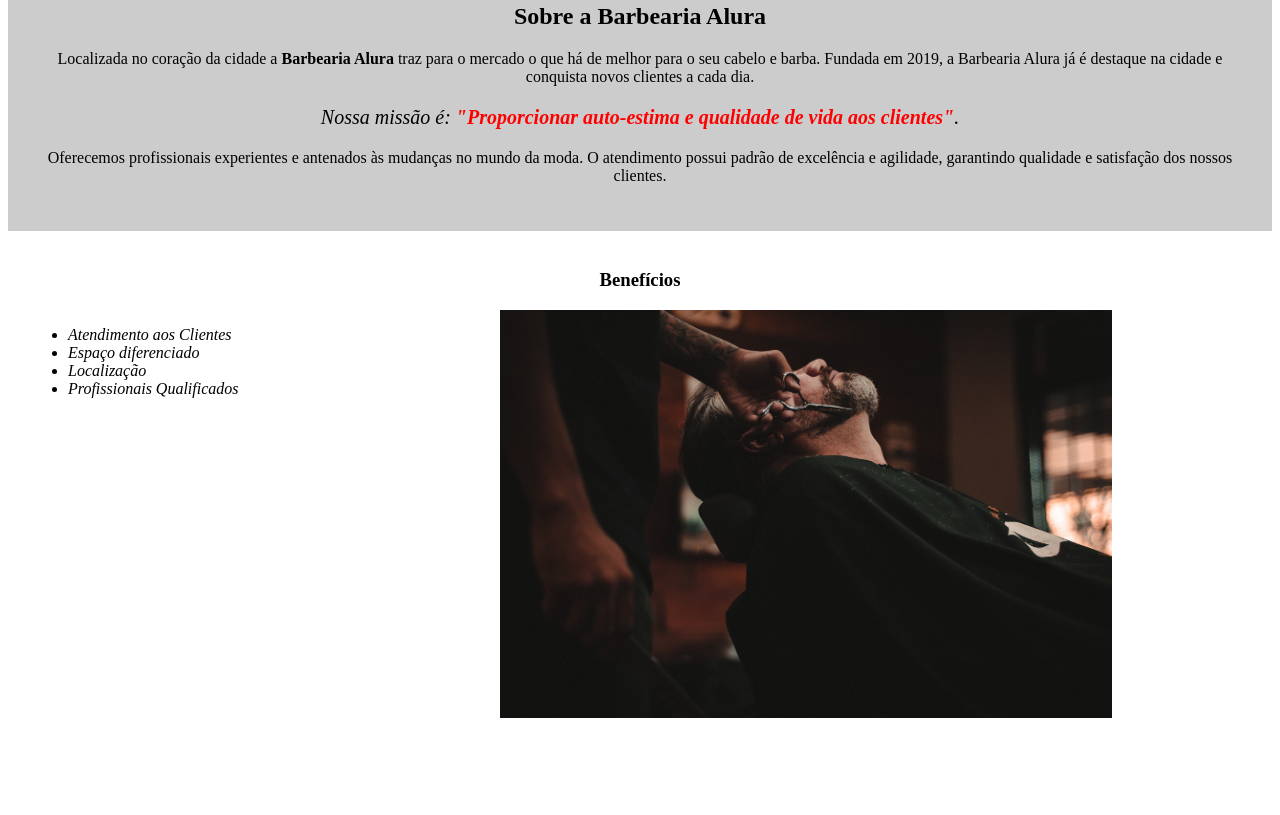
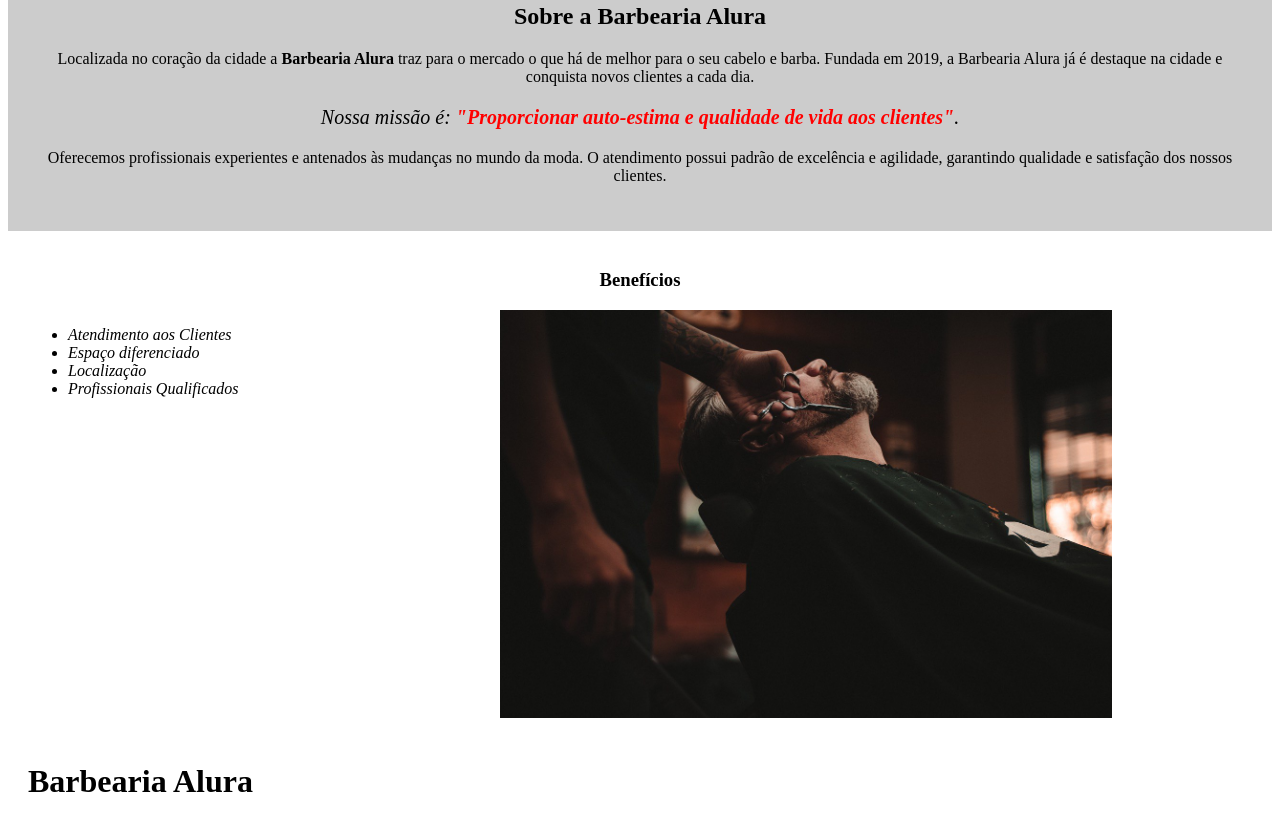
Before and after one commit to Nickolas1237378/site-teste, a plain HTML site: page index.html in a window 1280 px wide. Shown: the part 605-1420 px from the top of the page. Before the commit the page ends 1355 px from the top, so only its background shows below. Drawn offline with Linux system fonts and the light colour scheme.

Commit message:
Update index.html

```diff
--- a/index.html
+++ b/index.html
@@ -1,3 +1,70 @@
+<!DOCTYPE html>
+<html lang="pt-br">
+	<head>
+		<meta charset="UTF-8">
+		<title>Barbearia Alura</title>
+		<link rel="stylesheet" href="style.css">
+	</head>
+
+	<body>
+		<header>
+			<h1 class="titulo-principal">Barbearia Alura</h1>
+		</header>
+		<img id="banner" src="banner.jpg">
+		<div class="principal">
+			<h2 class="titulo-centralizado">Sobre a Barbearia Alura</h2>
+
+			<p>Localizada no coração da cidade a <strong>Barbearia Alura</strong> traz para o mercado o que há de melhor para o seu cabelo e barba. Fundada em 2019, a Barbearia Alura já é destaque na cidade e conquista novos clientes a cada dia.</p>
+
+			<p id="missao"><em>Nossa missão é: <strong>"Proporcionar auto-estima e qualidade de vida aos clientes"</strong>.</em></p>
+
+			<p>Oferecemos profissionais experientes e antenados às mudanças no mundo da moda. O atendimento possui padrão de excelência e agilidade, garantindo qualidade e satisfação dos nossos clientes.</p>
+		</div>
+
+		<div class="beneficios">
+			<h3 class="titulo-centralizado">Benefícios</h3>
+
+			<ul>
+				<li class="itens">Atendimento aos Clientes</li>
+				<li class="itens">Espaço diferenciado</li>
+				<li class="itens">Localização</li>
+				<li class="itens">Profissionais Qualificados</li>
+			</ul>
+
+			<img src="beneficios.jpg" class="imagembeneficios">
+		</div>
+	</body>
+</html></head>
+
+	<body>
+		<header>
+			<h1 class="titulo-principal">Barbearia Alura</h1>
+		</header>
+		<img id="banner" src="banner.jpg">
+		<div class="principal">
+			<h2 class="titulo-centralizado">Sobre a Barbearia Alura</h2>
+
+			<p>Localizada no coração da cidade a <strong>Barbearia Alura</strong> traz para o mercado o que há de melhor para o seu cabelo e barba. Fundada em 2019, a Barbearia Alura já é destaque na cidade e conquista novos clientes a cada dia.</p>
+
+			<p id="missao"><em>Nossa missão é: <strong>"Proporcionar auto-estima e qualidade de vida aos clientes"</strong>.</em></p>
+
+			<p>Oferecemos profissionais experientes e antenados às mudanças no mundo da moda. O atendimento possui padrão de excelência e agilidade, garantindo qualidade e satisfação dos nossos clientes.</p>
+		</div>
+
+		<div class="beneficios">
+			<h3 class="titulo-centralizado">Benefícios</h3>
+
+			<ul>
+				<li class="itens">Atendimento aos Clientes</li>
+				<li class="itens">Espaço diferenciado</li>
+				<li class="itens">Localização</li>
+				<li class="itens">Profissionais Qualificados</li>
+			</ul>
+
+			<img src="beneficios.jpg" class="imagembeneficios">
+		</div>
+	</body>
+</html>
 <!DOCTYPE html>
 <html lang="pt-br">
 	<head>
```
